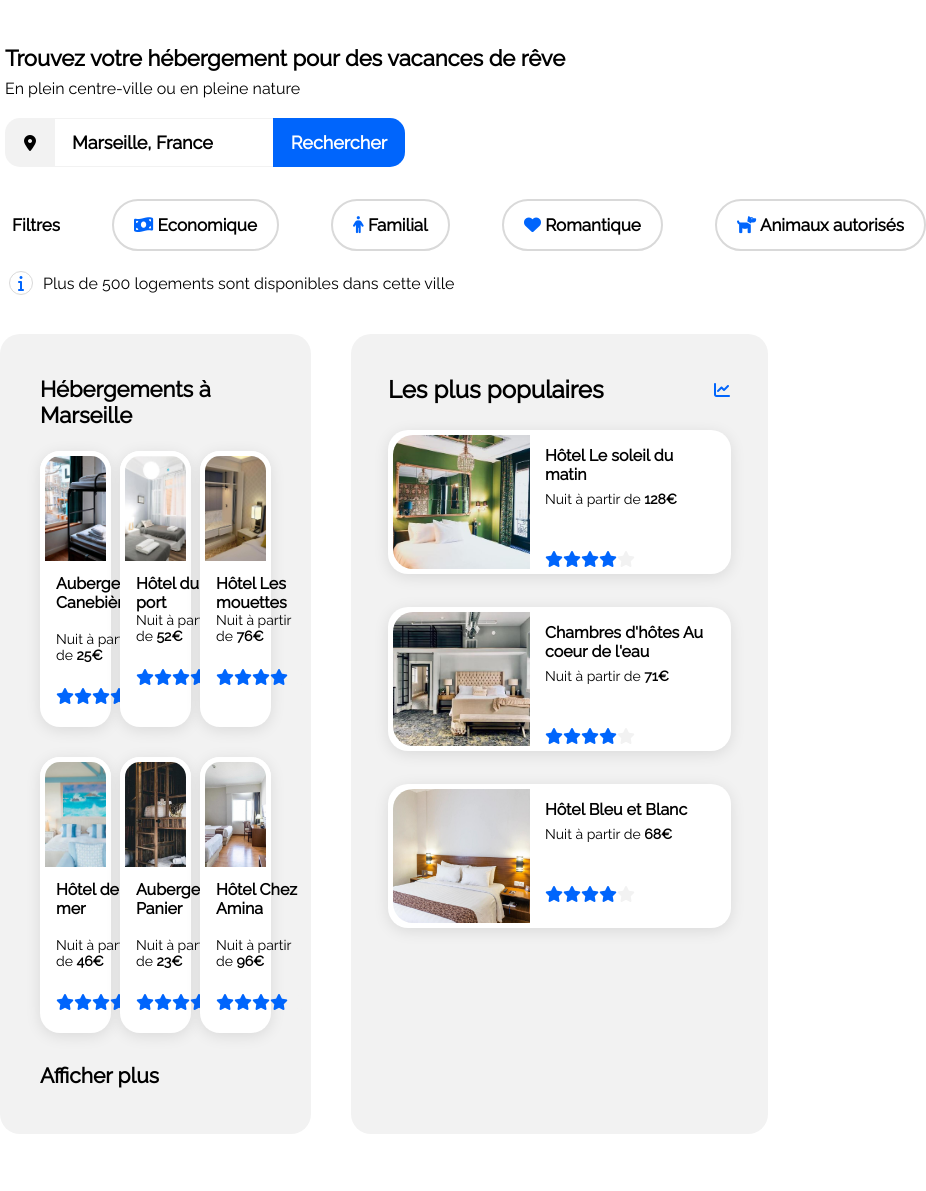
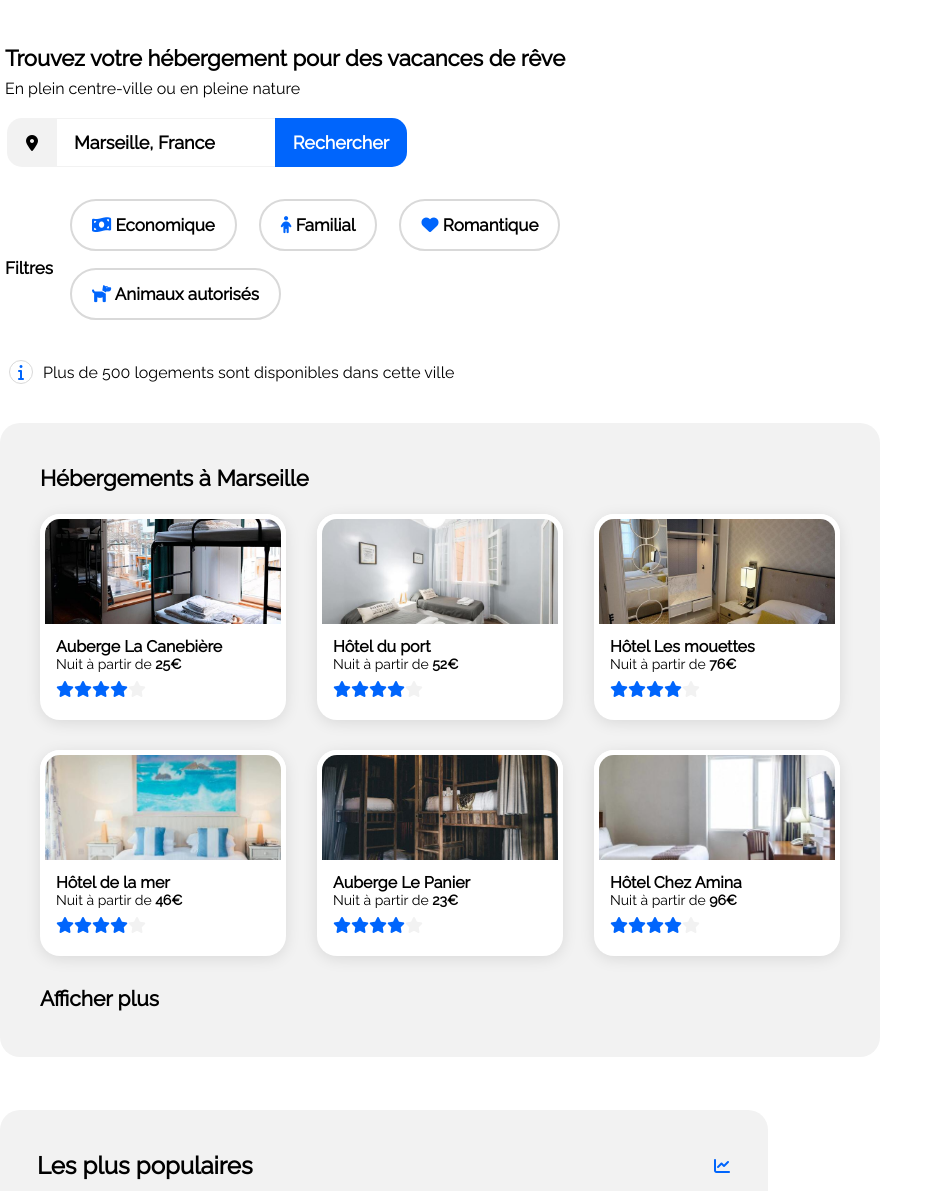
Before and after one commit to Meelowdy/Projet-2-Booki, a plain HTML site: page index.html in a window 768 px wide. Shown: the part 85-1276 px from the top of the page, 926 px wide, since content can reach past the window. Drawn offline with Linux system fonts and the light colour scheme.

Commit message:
responsive tablette

```diff
--- a/css/style.css
+++ b/css/style.css
@@ -99,33 +99,47 @@ h4 {
     padding: 0px;
 }
 
-.filtres {
+.group_filter {
     display: flex;
     font-size: 17px;
-    width: 914px;
+    width: 100%;
     margin: 32px 43px 0px 7px;
-    color: #000000;
     align-items: center;
-    justify-content: space-between;
     font-weight: 700;
 }
 
-.filtres a {
+.title_filter {
+    margin-right: 23px;
+}
+
+.group_button_filter {
+    display: flex;
+    flex-direction: row;
+    flex-wrap: wrap;
+}
+
+.group_filter a {
     color: #000000;
     text-decoration: none;
 }
 
-.filtres i {
+.group_filter i {
     color: #0065FC;
 }
 
-.bouton_filtre {
+.button_filter {
     border: #D9D9D9 2px solid;
     border-radius: 30px;
     padding: 14px 20px 14px 20px;
+    list-style: none;
+    margin-right: 43px;
 }
 
-.bouton_filtre:hover {
+.button_filter:last-child {
+    margin-right: 0;
+}
+
+.button_filter:hover {
     background-color: #DEEBFF;
 }
 
@@ -296,26 +310,25 @@ h4 {
     display: flex;
     object-fit: cover;
     width: 137px;
-    height: 134px;
     border-radius: 20px 0px 0px 20px;
-    margin: 5px 0px 0px 5px;
+    border: #FFFFFF 5px solid;
 }
 
 .text_card_popular {
     display: flex;
     flex-direction: column;
+    margin-left: 15px;
 }
 
 .name_of_location_popular {
     font-size: 16px;
     font-weight: 900;
     width: 169px;
-    margin: 16px 22px 7px 15px;
+    margin: 16px 22px 7px 0px;
 }
 
 .price_location_popular {
     font-size: 14px;
-    margin-left: 15px;
 }
 
 .stars_popular {
@@ -387,10 +400,67 @@ h4 {
     margin-bottom: 12px;
 }
 
-@media only screen and (max-width: 768px) {
-    @import url("./mobile.css");
+/* tablette */
+@media only screen and (max-width: 991px) {
+    body {
+        max-width: 880px;
+    }
+
+    header {
+        width: 100%;
+    }
+
+    .searchbar_filtres {
+        width: 100%;
+    }
+
+    .search {
+        margin-left: 2px;
+    }
+
+    .group_filter {
+        margin-left: 0;
+    }
+
+    .title_filter {
+        margin-right: 17px;
+    }
+
+    .button_filter {
+        margin-right: 22px;
+        margin-bottom: 17px;
+    }
+
+    .information {
+        margin-top: 23px;
+    }
+
+    .hebergement_most_popular {
+        flex-direction: column;
+    }
+
+    .card_most_popular {
+        margin-top: 53px;
+        display: flex;
+        width: 100%;
+        margin-left: 0;
+    }
+
+    .group_card_popular {
+        display: flex;
+
+    }
+    .little_card_popular {
+        width: 252px;
+    }
+    .img_most_popular {
+        width: 106px;
+    }
+    .text_card_popular {
+        flex-wrap: wrap;
+    }
 }
 
-@media only screen and (min-width: 768px) and (max-width: 992px) {
-    @import url("./tablette.css");
-}
+
+/* mobile */
+@media only screen and (max-width: 767px) {}
--- a/index.html
+++ b/index.html
@@ -28,40 +28,34 @@
                 <input class="localisation" type="text" placeholder="Localisation" value="Marseille, France">
                 <input class="bouton" type="button" value="Rechercher">
             </div>
-            <div class="filtres">
-                <span>Filtres</span>
-                <div class="bouton_filtre">
+            <div class="group_filter">
+                <p class="title_filter">Filtres</p>
+                <ul class="group_button_filter">
+                    <li class="button_filter">
                         <a href="#">
-                        <i class="fa-solid fa-money-bill-wave"></i>
-                        <span>
+                            <i class="fa-solid fa-money-bill-wave blue"></i>
                             Economique
-                        </span>
                         </a>
-                </div>
-                <div class="bouton_filtre">
+                    </li>
+                    <li class="button_filter">
                         <a href="#">
-                        <i class="fa-solid fa-person"></i>
-                        <span>
+                            <i class="fa-solid fa-child blue"></i>
                             Familial
-                        </span>
                         </a>
-                </div>
-                <div class="bouton_filtre">
+                    </li>
+                    <li class="button_filter">
                         <a href="#">
-                        <i class="fa-solid fa-heart"></i>
-                        <span>
+                            <i class="fa-solid fa-heart blue"></i>
                             Romantique
-                        </span>
                         </a>
-                </div>
-                <div class="bouton_filtre">
+                    </li>
+                    <li class="button_filter">
                         <a href="#">
-                        <i class="fa-solid fa-dog"></i>
-                        <span>
+                            <i class="fa-solid fa-dog blue"></i>
                             Animaux autorisés
-                        </span>
                         </a>
-                </div>
+                    </li>
+                </ul>
             </div>
             <div class="information">
                 <i class="fa-solid fa-info"></i>
@@ -172,7 +166,7 @@
                                 src="./images/hebergements/4_small/febrian-zakaria-M6S1WvfW68A-unsplash.jpg"
                                 alt="Photo de l'Hôtel Chez Amina">
                             <div class="info_card">
-                                <span class="name_of_location">Hôtel Chez Amina</span>
+                                <p class="name_of_location">Hôtel Chez Amina</p>
                                 <p class="price_location">Nuit à partir de <strong>96€</strong></p>
                                 <span class="stars">
                                     <i class="fa-solid fa-star blue_star"></i>
@@ -194,6 +188,7 @@
                     <h2>Les plus populaires</h2>
                     <i class="fa-solid fa-chart-line"></i>
                 </div>
+                <div class="group_card_popular">
                     <div class="little_card_popular">
                         <a class="lien_no_color_2" href="#">
                             <img class="img_most_popular"
@@ -201,8 +196,8 @@
                                 alt="Photo de l'Hôtel Le soleil du matin">
                             <div class="info_card_popular">
                                 <div class="text_card_popular">
-                                <span class="name_of_location_popular">Hôtel Le soleil du matin</span>
-                                <span class="price_location_popular">Nuit à partir de <strong>128€</strong></span>
+                                    <p class="name_of_location_popular">Hôtel Le soleil du matin</p>
+                                    <p class="price_location_popular">Nuit à partir de <strong>128€</strong></p>
                                 </div>
                                 <span class="stars_popular">
                                     <i class="fa-solid fa-star blue_star"></i>
@@ -221,8 +216,8 @@
                                 alt="Photo de Chambres d'hôtes Au coeur de l'eau">
                             <div class="info_card_popular">
                                 <div class="text_card_popular">
-                                <span class="name_of_location_popular">Chambres d'hôtes Au coeur de l'eau</span>
-                                <span class="price_location_popular">Nuit à partir de <strong>71€</strong></span>
+                                    <p class="name_of_location_popular">Chambres d'hôtes Au coeur de l'eau</p>
+                                    <p class="price_location_popular">Nuit à partir de <strong>71€</strong></p>
                                 </div>
                                 <span class="stars_popular">
                                     <i class="fa-solid fa-star blue_star"></i>
@@ -241,8 +236,8 @@
                                 alt="Photo d'Hôtel Bleu et Blanc">
                             <div class="info_card_popular">
                                 <div class="text_card_popular">
-                                <span class="name_of_location_popular">Hôtel Bleu et Blanc</span>
-                                <span class="price_location_popular">Nuit à partir de <strong>68€</strong></span>
+                                    <p class="name_of_location_popular">Hôtel Bleu et Blanc</p>
+                                    <p class="price_location_popular">Nuit à partir de <strong>68€</strong></p>
                                 </div>
                                 <span class="stars_popular">
                                     <i class="fa-solid fa-star blue_star"></i>
@@ -253,6 +248,7 @@
                                 </span>
                             </div>
                         </a>
+                    </div>
                 </div>
         </div>
         </aside>
@@ -298,7 +294,7 @@
     </main>
     <footer class="card_footer">
         <div class="info_footer">
-            <span class="text_footer">À propos</span>
+            <h3 class="text_footer">À propos</h3>
             <a class="lien_no_color" href="#">
                 <ul class="liste_puce">
                     <li class="text_propos">Fonctionnement du site</li>
@@ -308,7 +304,7 @@
             </a>
         </div>
         <div class="info_footer">
-            <span class="text_footer">Nos hébergements</span>
+            <h3 class="text_footer">Nos hébergements</h3>
             <a class="lien_no_color" href="#">
                 <ul class="liste_puce">
                     <li class="text_propos">Charte qualité</li>
@@ -317,7 +313,7 @@
             </a>
         </div>
         <div class="info_footer">
-            <span class="text_footer">Assistance</span>
+            <h3 class="text_footer">Assistance</h3>
             <a class="lien_no_color" href="#">
                 <ul class="liste_puce">
                     <li class="text_propos">Centre d'aide</li>
```
Also changed, not shown: css/mobile.css (deleted), css/tablette.css (deleted). Lines whose indentation alone changed are shown as unchanged.
